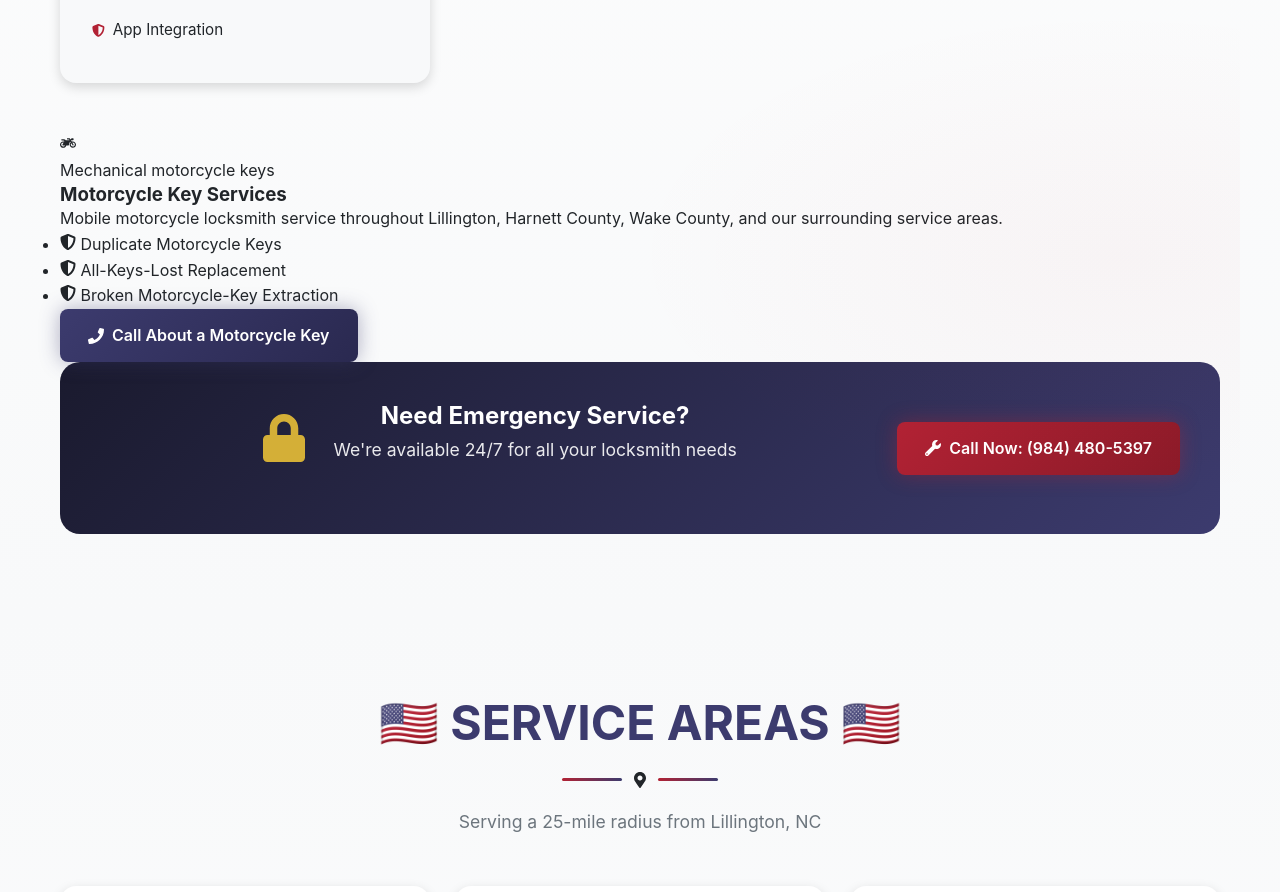
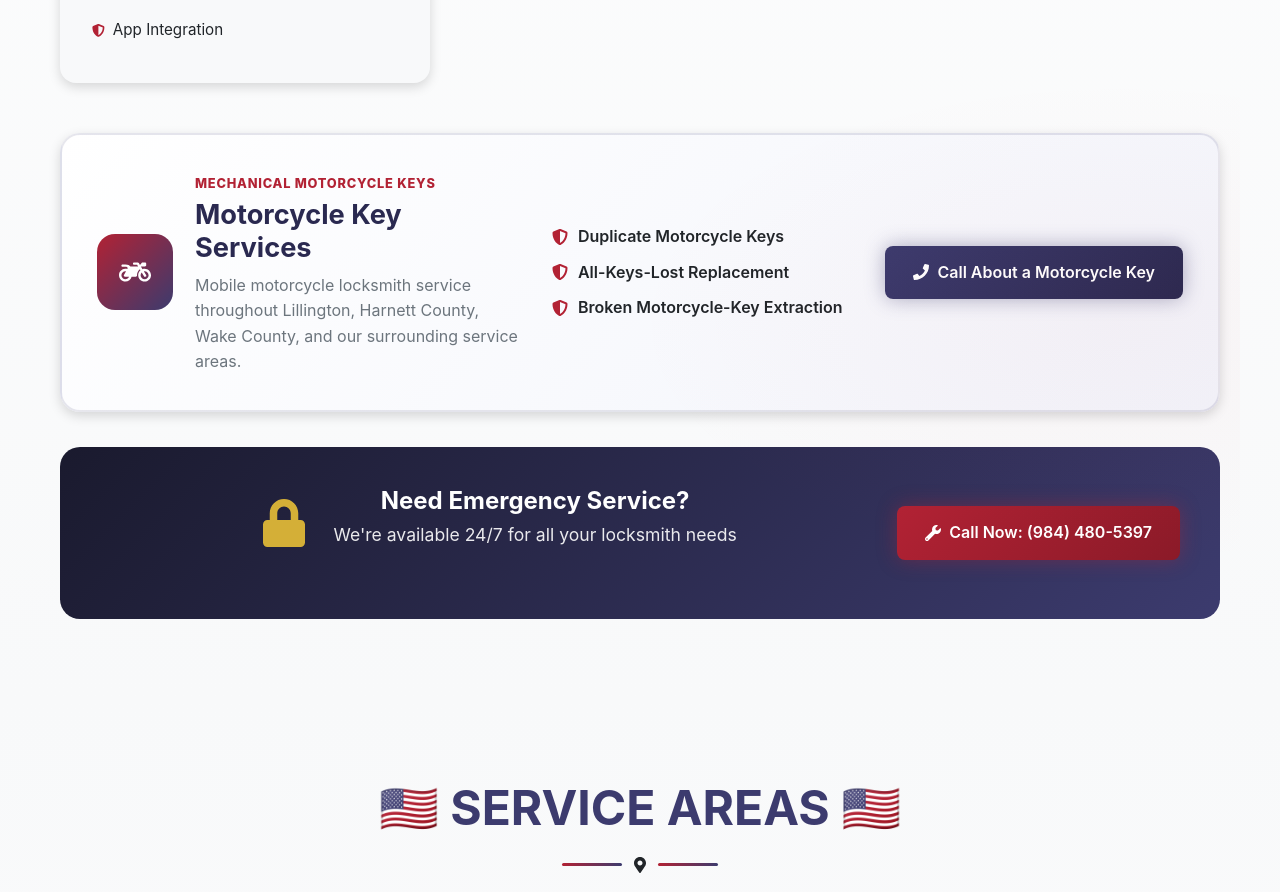
Before and after one commit to Definitely-Ai/Goodlocksmith, a React (Vite) app: page / in a window 1280 px wide. Shown: the part 3480-4372 px from the top of the page. Built offline with nearby package versions, Linux system fonts and the light colour scheme.

Commit message:
Style motorcycle key services section

```diff
--- a/src/components/Services.css
+++ b/src/components/Services.css
@@ -188,6 +188,79 @@
     flex-shrink: 0;
 }
 
+.motorcycle-services {
+    display: grid;
+    grid-template-columns: minmax(0, 1.4fr) minmax(260px, 1fr) auto;
+    align-items: center;
+    gap: 30px;
+    margin: 0 0 35px;
+    padding: 35px;
+    background: linear-gradient(135deg, #ffffff, #f2f4fb);
+    border: 2px solid rgba(60, 59, 110, 0.12);
+    border-radius: 20px;
+    box-shadow: var(--shadow-md);
+}
+
+.motorcycle-heading {
+    display: flex;
+    align-items: center;
+    gap: 22px;
+}
+
+.motorcycle-icon {
+    flex: 0 0 auto;
+    display: grid;
+    place-items: center;
+    width: 76px;
+    height: 76px;
+    color: var(--white);
+    font-size: 2rem;
+    background: linear-gradient(135deg, var(--red-primary), var(--blue-primary));
+    border-radius: 18px;
+}
+
+.motorcycle-eyebrow {
+    color: var(--red-primary);
+    font-size: .8rem;
+    font-weight: 800;
+    letter-spacing: .06em;
+    text-transform: uppercase;
+}
+
+.motorcycle-heading h3 {
+    margin: 4px 0 8px;
+    color: var(--blue-dark);
+    font-size: 1.7rem;
+}
+
+.motorcycle-heading p {
+    color: var(--gray-medium);
+    line-height: 1.6;
+}
+
+.motorcycle-features {
+    display: grid;
+    gap: 10px;
+    list-style: none;
+}
+
+.motorcycle-features li {
+    display: flex;
+    align-items: center;
+    gap: 10px;
+    color: var(--text-dark);
+    font-weight: 600;
+}
+
+.motorcycle-features svg {
+    flex: 0 0 auto;
+    color: var(--red-primary);
+}
+
+.motorcycle-services .btn {
+    text-align: center;
+}
+
 .services-cta {
     display: flex;
     align-items: center;
@@ -218,7 +291,21 @@
     opacity: 0.8;
 }
 
+@media (max-width: 980px) {
+    .motorcycle-services {
+        grid-template-columns: 1fr;
+    }
+}
+
 @media (max-width: 768px) {
+    .motorcycle-services {
+        padding: 26px 22px;
+    }
+
+    .motorcycle-heading {
+        align-items: flex-start;
+    }
+
     .services-cta {
         flex-direction: column;
         text-align: center;
```
